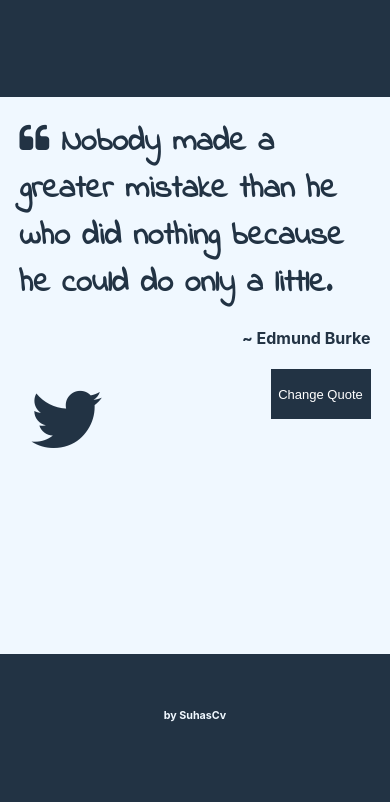
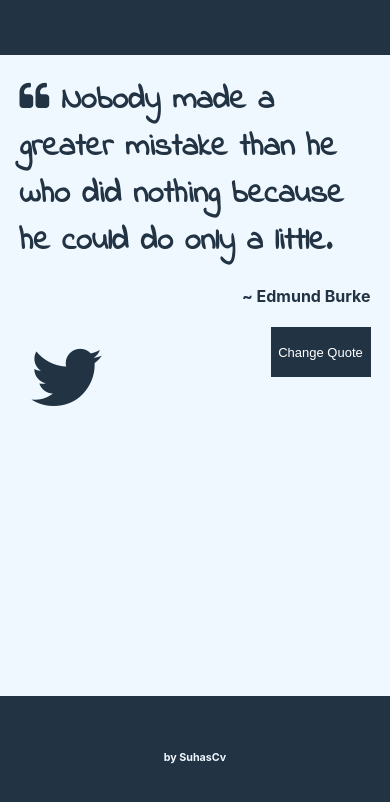
Before and after one commit to suhascv/RandomQuoteGenerator, a React (Create React App) app: page / in a window 390 px wide. Shown: the top 802 px of the page. Built offline with nearby package versions, Linux system fonts and the light colour scheme.

Commit message:
height resp

```diff
--- a/src/Components/RandomQuotes.css
+++ b/src/Components/RandomQuotes.css
@@ -81,6 +81,7 @@ button:hover{
     .container{
         width:100vw;
         overflow-x: hidden;
+        height:auto;
         margin-top:0;
     }
 
@@ -94,6 +95,6 @@ button:hover{
         margin-top:0;
         padding-top:0;
         width:90vw;
-        min-height:60vh;
+        min-height:70vh;
     }
 }
```
